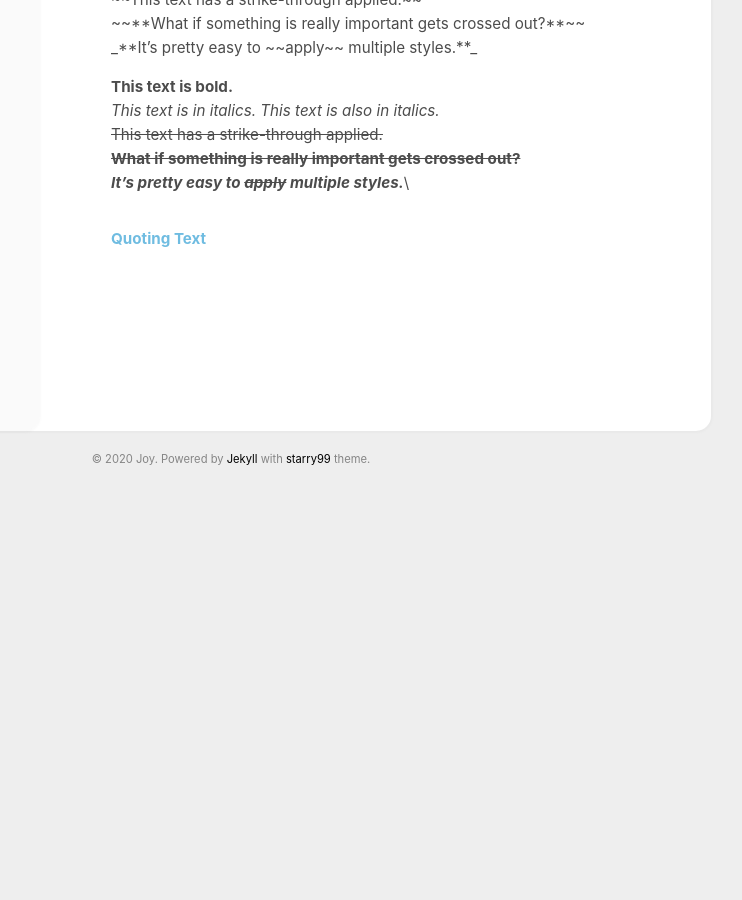
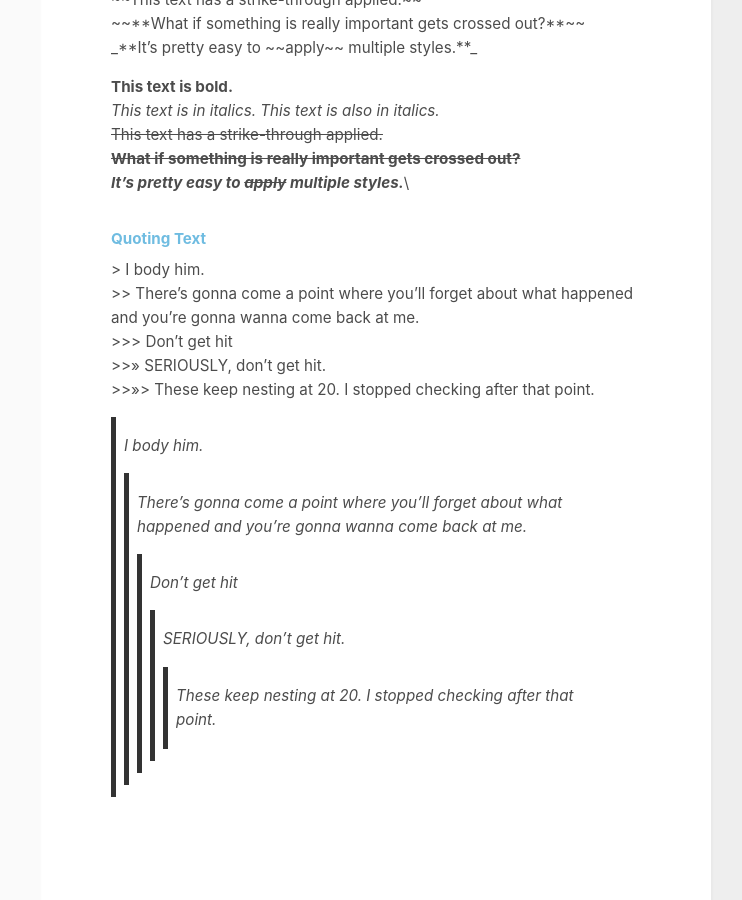
Before and after one commit to Joy3Luo/Joy3luo.github.io, a Jekyll site: the page built from _posts/2019-2-24-Markdown.md, in a window 1280 px wide and 900 px high, scrolled down 955 px. Shown: the whole window, without its empty margins (409-1151 px from the left). Built offline with Jekyll 4.4.1, drawn with Linux system fonts in a browser that asks for light colours; before the commit the page ends 1447 px from its top, so only the background shows below that.

Commit message:
Update 2019-2-24-Markdown.md

```diff
--- a/_posts/2019-2-24-Markdown.md
+++ b/_posts/2019-2-24-Markdown.md
@@ -37,3 +37,16 @@ _**It's pretty easy to ~~apply~~ multiple styles.**_\
 
 
 #### <font color= 6FBCE1> Quoting Text</font>
+
+
+\> I body him.\
+\>\> There's gonna come a point where you'll forget about what happened and you're gonna wanna come back at me.\
+\>>> Don't get hit\
+\>>>> SERIOUSLY, don't get hit.\
+\>>>>> These keep nesting at 20. I stopped checking after that point.
+
+> I body him.
+>> There's gonna come a point where you'll forget about what happened and you're gonna wanna come back at me.
+>>> Don't get hit
+>>>> SERIOUSLY, don't get hit.
+>>>>> These keep nesting at 20. I stopped checking after that point.
```
